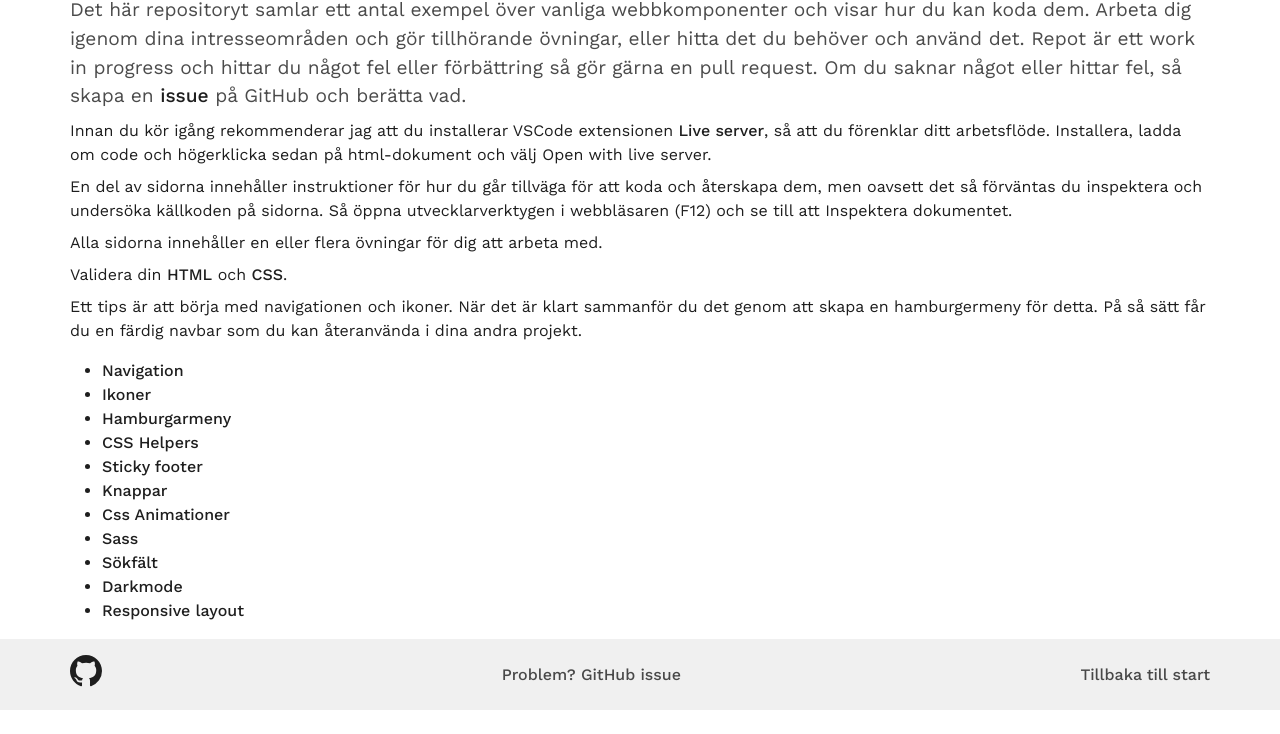
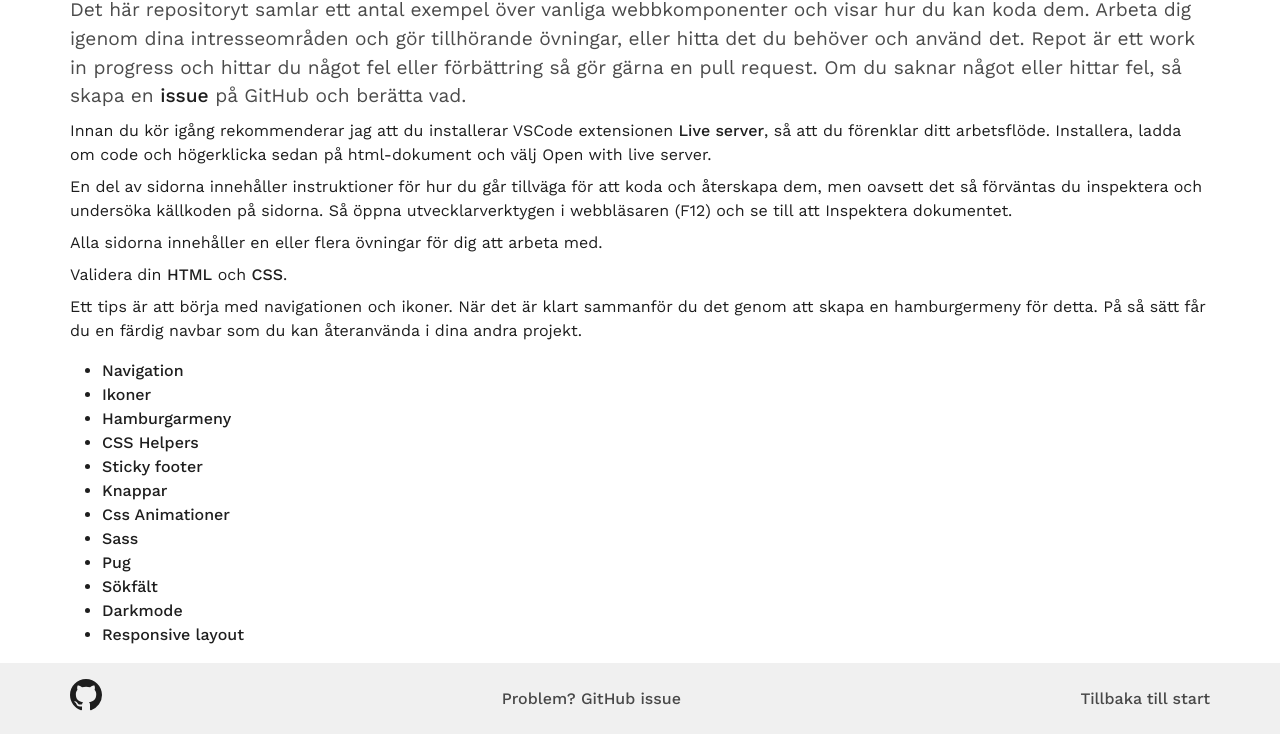
Before and after one commit to jensadev/wu-ovningar, a website: page src/index.pug in a window 1280 px wide. Shown: the part 172-906 px from the top of the page. Before the commit the page ends 882 px from the top, so only its background shows below. Drawn offline with nearby package versions, Linux system fonts and the light colour scheme; files that its build step writes are made by us from their sources.

Commit message:
added pug link to index

```diff
--- a/src/index.pug
+++ b/src/index.pug
@@ -52,6 +52,7 @@ block content
       +li-link('buttons.html', 'Knappar')
       +li-link('animations.html', 'Css Animationer')
       +li-link('sass.html', 'Sass')
+      +li-link('pug.html', 'Pug')
       +li-link('search.html', 'Sökfält')
       +li-link('darkmode.html', 'Darkmode')
       +li-link('responsive.html', 'Responsive layout')
```
Also changed, not shown: index.html.
